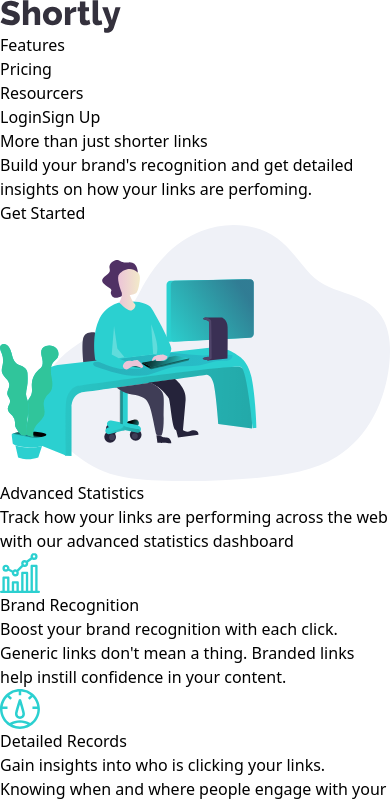
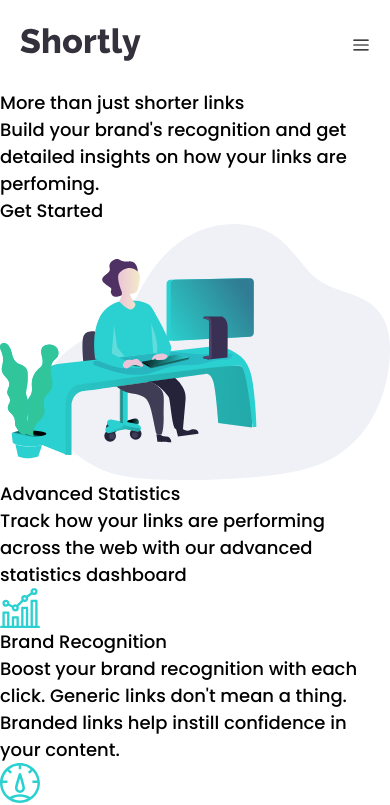
Before and after one commit to emiacerbi/url-shortener, a React (Vite) app: page / in a window 390 px wide. Shown: the top 805 px of the page. Built offline with nearby package versions, Linux system fonts and the light colour scheme.

Commit message:
mobile menu

```diff
--- a/package.json
+++ b/package.json
@@ -10,7 +10,8 @@
   },
   "dependencies": {
     "react": "^18.2.0",
-    "react-dom": "^18.2.0"
+    "react-dom": "^18.2.0",
+    "react-icons": "^4.7.1"
   },
   "devDependencies": {
     "@types/react": "^18.0.26",
--- a/src/App.tsx
+++ b/src/App.tsx
@@ -6,7 +6,7 @@ import MainSection from './components/MainSection'
 
 function App() {
   return (
-    <div>
+    <div className="min-h-screen font-primary text-body">
       <Header />
       <MainSection />
       <AdvancedStatistics />
--- a/src/components/Header.tsx
+++ b/src/components/Header.tsx
@@ -1,12 +1,19 @@
+import { useState } from 'react'
 import Button from './Button'
 import Wrapper from './Wrapper'
+import { RxHamburgerMenu } from 'react-icons/rx'
+import MobileMenu from './MobileMenu'
 
 function Header() {
+  const [isModalVisible, setIsModalVisible] = useState(false)
+
   return (
     <header>
       <Wrapper>
+        <div className="flex items-center px-5 py-7">
           <img src="/images/logo.svg" alt="" />
 
+          <div className="hidden">
             <ul>
               <li>Features</li>
               <li>Pricing</li>
@@ -14,8 +21,16 @@ function Header() {
             </ul>
 
             <Button>Login</Button>
+            <Button>Sign Up</Button>
+          </div>
 
-        <Button>Sign Up</Button>
+          <RxHamburgerMenu
+            className="ml-auto"
+            onClick={() => setIsModalVisible(!isModalVisible)}
+          />
+
+          {isModalVisible && <MobileMenu />}
+        </div>
       </Wrapper>
     </header>
   )
--- /dev/null
+++ b/src/components/MobileMenu.tsx
@@ -0,0 +1,18 @@
+import Button from './Button'
+
+function MobileMenu() {
+  return (
+    <section className="absolute rounded-lg bg-primary-800 left-1/2 -translate-x-1/2 top-20 w-11/12">
+      <ul>
+        <li>Features</li>
+        <li>Pricing</li>
+        <li>Resources</li>
+      </ul>
+
+      <button>Login</button>
+      <Button>Sign Up</Button>
+    </section>
+  )
+}
+
+export default MobileMenu
```
Also changed, not shown: 1 other file (tests, documents, lock files or other folders). Lines whose indentation alone changed are shown as unchanged.
